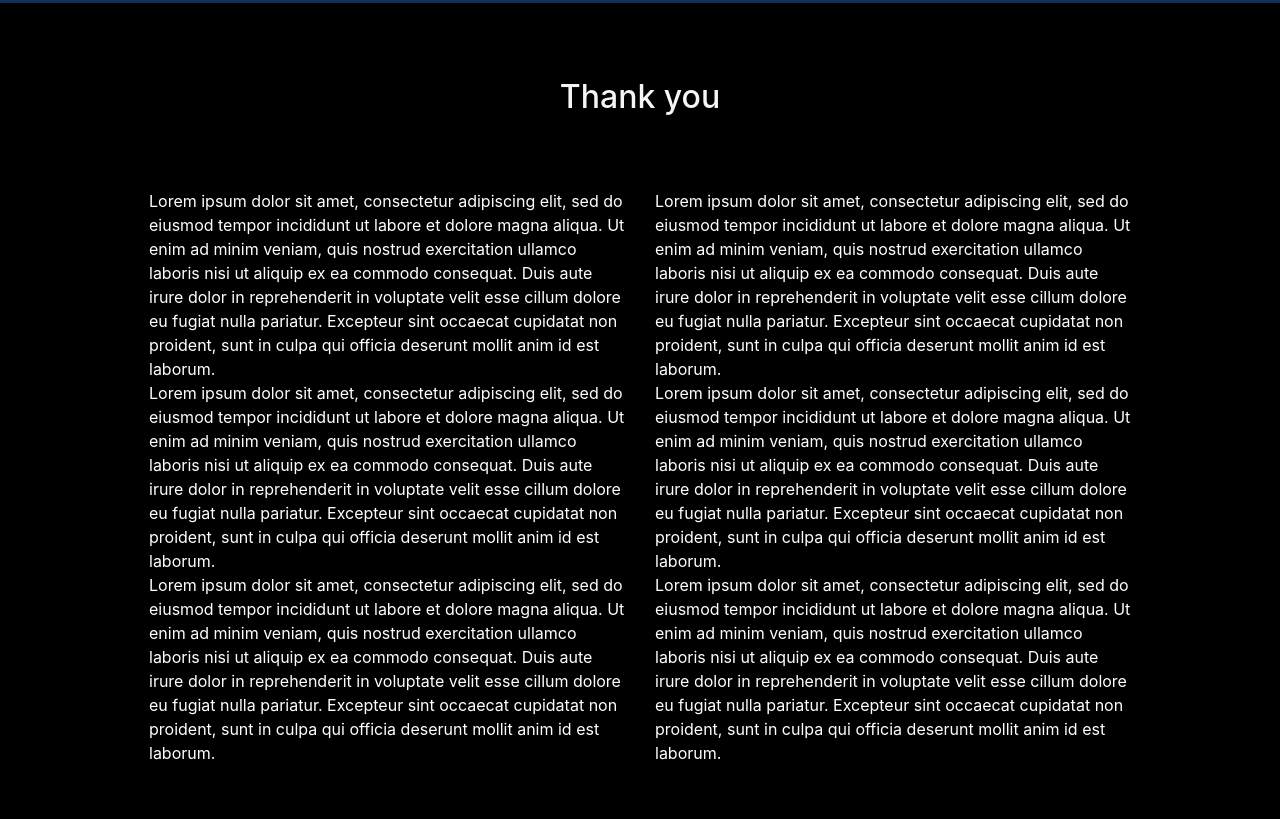
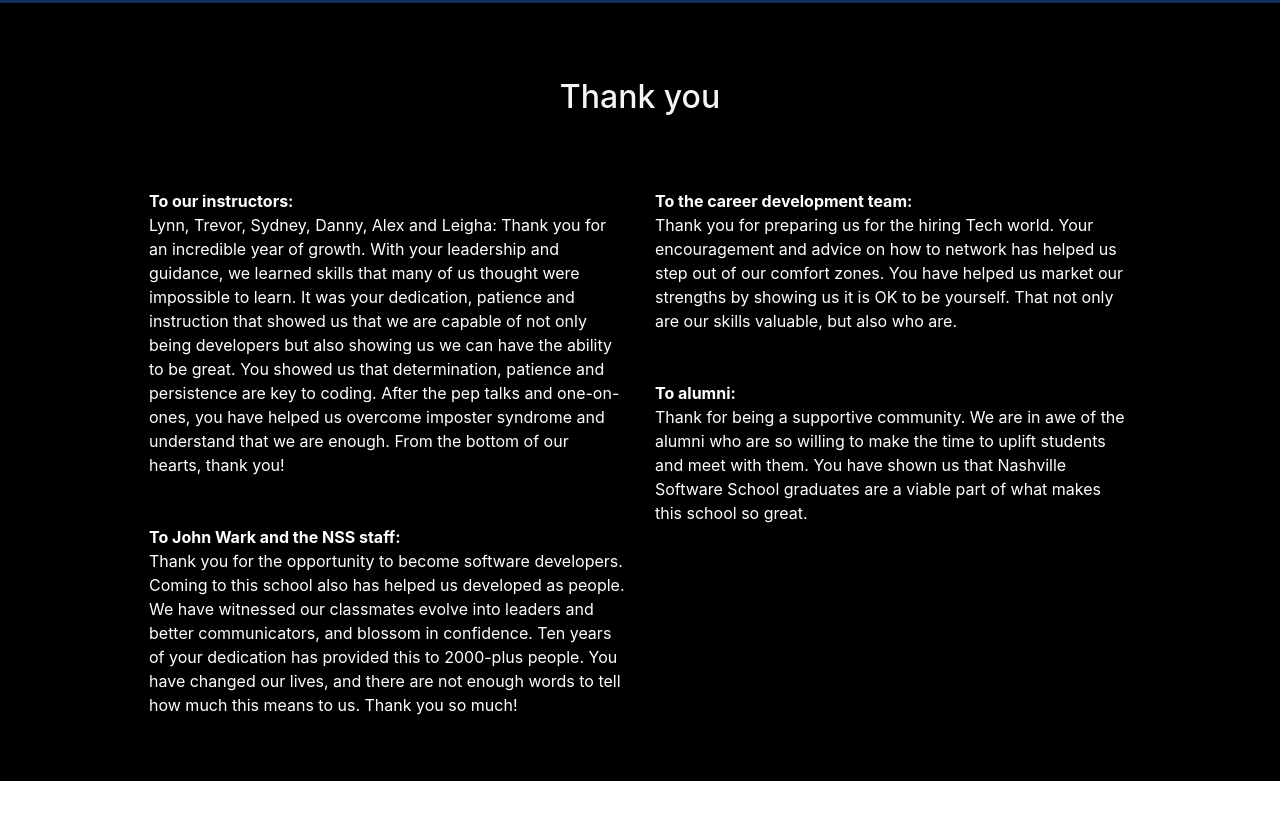
Before and after one commit to NSS-Evening-Cohort-17/ClassWebsite-E17, a plain HTML site: page index.html in a window 1280 px wide. Shown: the part 4943-5762 px from the top of the page. After the commit the page ends 5724 px from the top, so only its background shows below. Drawn offline with nearby package versions, Linux system fonts and the light colour scheme.

Commit message:
bm-03 background

```diff
--- a/index.html
+++ b/index.html
@@ -2368,49 +2368,24 @@
     <div class="container thanks-container d-flex">
       <div class="container thanks-left">
         <div>
-          <p>Lorem ipsum dolor sit amet, consectetur adipiscing elit, sed do eiusmod tempor incididunt ut labore et dolore magna aliqua. Ut enim ad minim veniam, quis nostrud exercitation ullamco laboris nisi ut aliquip ex ea commodo consequat. Duis aute irure dolor in reprehenderit in voluptate velit esse cillum dolore eu fugiat nulla pariatur. Excepteur sint occaecat cupidatat non proident, sunt in culpa qui officia deserunt mollit anim id est laborum.</p>
-          <p>Lorem ipsum dolor sit amet, consectetur adipiscing elit, sed do eiusmod tempor incididunt ut labore et dolore magna aliqua. Ut enim ad minim veniam, quis nostrud exercitation ullamco laboris nisi ut aliquip ex ea commodo consequat. Duis aute irure dolor in reprehenderit in voluptate velit esse cillum dolore eu fugiat nulla pariatur. Excepteur sint occaecat cupidatat non proident, sunt in culpa qui officia deserunt mollit anim id est laborum.</p>
-          <p>Lorem ipsum dolor sit amet, consectetur adipiscing elit, sed do eiusmod tempor incididunt ut labore et dolore magna aliqua. Ut enim ad minim veniam, quis nostrud exercitation ullamco laboris nisi ut aliquip ex ea commodo consequat. Duis aute irure dolor in reprehenderit in voluptate velit esse cillum dolore eu fugiat nulla pariatur. Excepteur sint occaecat cupidatat non proident, sunt in culpa qui officia deserunt mollit anim id est laborum.</p>
-        </div>
-        <!-- <img
-          src="./Assets/moonphoto.jpg"
-          class="rounded mx-auto d-block intro-photo"
-          alt="moon"
-        /> -->
+          <p><strong>To our instructors:</strong></p>
+          <p>Lynn, Trevor, Sydney, Danny, Alex and Leigha: Thank you for an incredible year of growth. With your leadership and guidance, we learned skills that many of us thought were impossible to learn. It was your dedication, patience and instruction that showed us that we are capable of not only being developers but also showing us we can have the ability to be great. You showed us that determination, patience and persistence are key to coding. After the pep talks and one-on-ones, you have helped us overcome imposter syndrome and understand that we are enough. From the bottom of our hearts, thank you!</p>
+          <br /><br />
+          <p><strong>To John Wark and the NSS staff:</strong></p>
+          <p>Thank you for the opportunity to become software developers. Coming to this school  also has  helped us developed as people. We have witnessed our classmates evolve into leaders and better communicators, and blossom in confidence. Ten years of your dedication has provided this to 2000-plus people. You have changed our lives, and there are not enough words to tell how much this means to us. Thank you so much!</p>
+        </div>
       </div>
       <div class="container thanks-right">
         <div>
-          <p>Lorem ipsum dolor sit amet, consectetur adipiscing elit, sed do eiusmod tempor incididunt ut labore et dolore magna aliqua. Ut enim ad minim veniam, quis nostrud exercitation ullamco laboris nisi ut aliquip ex ea commodo consequat. Duis aute irure dolor in reprehenderit in voluptate velit esse cillum dolore eu fugiat nulla pariatur. Excepteur sint occaecat cupidatat non proident, sunt in culpa qui officia deserunt mollit anim id est laborum.</p>
-          <p>Lorem ipsum dolor sit amet, consectetur adipiscing elit, sed do eiusmod tempor incididunt ut labore et dolore magna aliqua. Ut enim ad minim veniam, quis nostrud exercitation ullamco laboris nisi ut aliquip ex ea commodo consequat. Duis aute irure dolor in reprehenderit in voluptate velit esse cillum dolore eu fugiat nulla pariatur. Excepteur sint occaecat cupidatat non proident, sunt in culpa qui officia deserunt mollit anim id est laborum.</p>
-          <p>Lorem ipsum dolor sit amet, consectetur adipiscing elit, sed do eiusmod tempor incididunt ut labore et dolore magna aliqua. Ut enim ad minim veniam, quis nostrud exercitation ullamco laboris nisi ut aliquip ex ea commodo consequat. Duis aute irure dolor in reprehenderit in voluptate velit esse cillum dolore eu fugiat nulla pariatur. Excepteur sint occaecat cupidatat non proident, sunt in culpa qui officia deserunt mollit anim id est laborum.</p>
-        </div>
-        <!-- <img
-          src="./Assets/moonphoto.jpg"
-          class="rounded mx-auto d-block intro-photo"
-          alt="moon"
-        /> -->
+          <p><strong>To the career development team:</strong></p>
+          <p>Thank you for preparing us for the hiring Tech world. Your encouragement and advice on how to network has helped us step out of our comfort zones. You have helped us market our strengths by showing us it is OK to be yourself. That not only are our skills valuable, but also who are.</p>
+          <br /><br />
+          <p><strong>To alumni: </strong></p>
+          <p>Thank for being a supportive community. We are in awe of the alumni who are so willing to make the time to uplift students and meet with them. You have shown us that Nashville Software School graduates are a viable part of what makes this school so great.</p>
+        </div>
       </div>
       </div>
     </div>
-
-    <!-- footer -->
-    <!-- <div class="container footer bottom-nav">
-      <ul class="nav justify-content-center">
-        <li class="nav-item">
-          <a class="nav-link active" aria-current="page" href="#">Active</a>
-        </li>
-        <li class="nav-item">
-          <a class="nav-link" href="#">Link</a>
-        </li>
-        <li class="nav-item">
-          <a class="nav-link" href="#">Link</a>
-        </li>
-      </ul>
-    </div> -->
-    <!-- <div >
-      <img class="skyline" src="Assets/skyline.png" />
-    </div> -->
-
 
     <script src="main.js"></script>
     <script
```
Also changed, not shown: main.css (+0 -14 lines).
